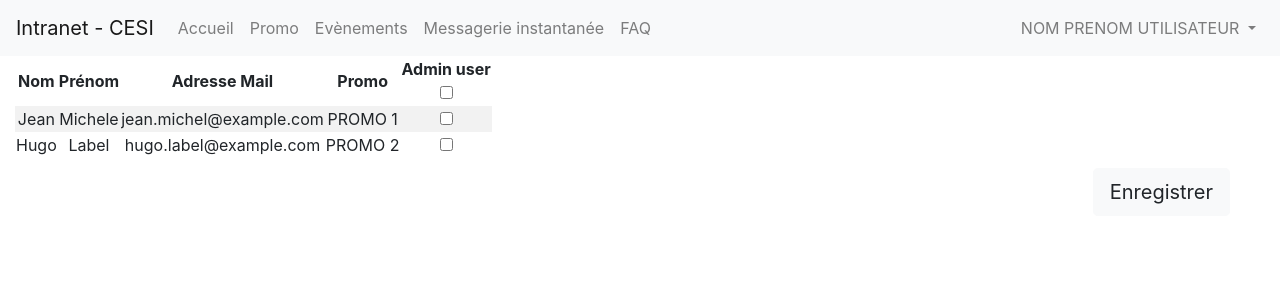
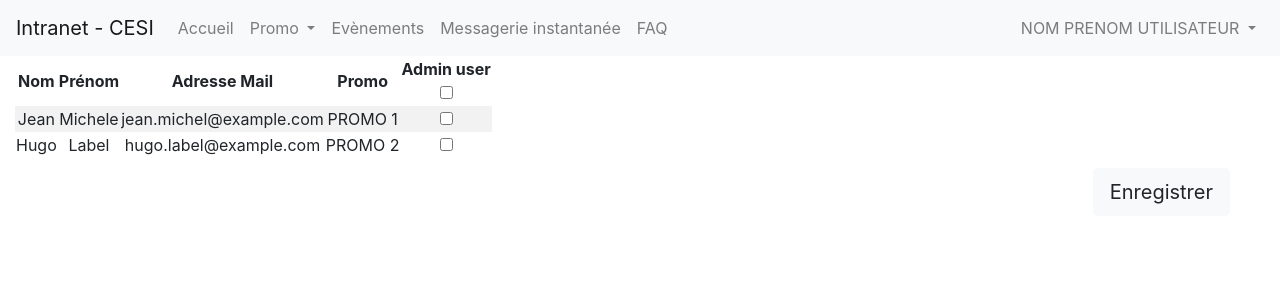
Before and after one commit to aymanagh/intranet_cesi, a PHP site: page /admin_profil.php in a window 1280 px wide. Shown: the top 300 px of the page. Run offline with PHP 8.4, Linux system fonts and the light colour scheme; some libraries are stand-ins or nearby versions.

Commit message:
admin_promos

```diff
--- /dev/null
+++ b/view/admin_promos.php
@@ -0,0 +1 @@
+<h1>ADMIN PROMOOOOOOS</h1>
--- a/view/navbar.php
+++ b/view/navbar.php
@@ -13,8 +13,13 @@
               <li class="nav-item">
                 <a class="nav-link" href="#">Accueil</a>
               </li>
-              <li class="nav-item">
-                <a class="nav-link" href="#">Promo</a>
+              <li class="nav-item dropdown">
+                <a class="nav-link dropdown-toggle" href="" id="navbarDropdownMenuLink" data-toggle="dropdown" aria-haspopup="true" aria-expanded="false">
+                  Promo
+                </a>
+                <div class="dropdown-menu" aria-labelledby="navbarDropdownMenuLink">
+                  <a class="dropdown-item" href="face.php">Trombinoscope</a>
+                </div>
               </li>
               <li class="nav-item">
                 <a class="nav-link" href="event.php">Evènements</a>
@@ -34,6 +39,7 @@
                 <div class="dropdown-menu" aria-labelledby="navbarDropdownMenuLink">
                   <!-- Administration des profils que pour les admins -->
                   <a class="dropdown-item" href="admin_profil.php">Administration des profils</a>
+                  <a class="dropdown-item" href="admin_promos.php">Administration des promotions</a>
                   <a class="dropdown-item" href="#">Déconnexion</a>
                 </div>
               </li>
```
